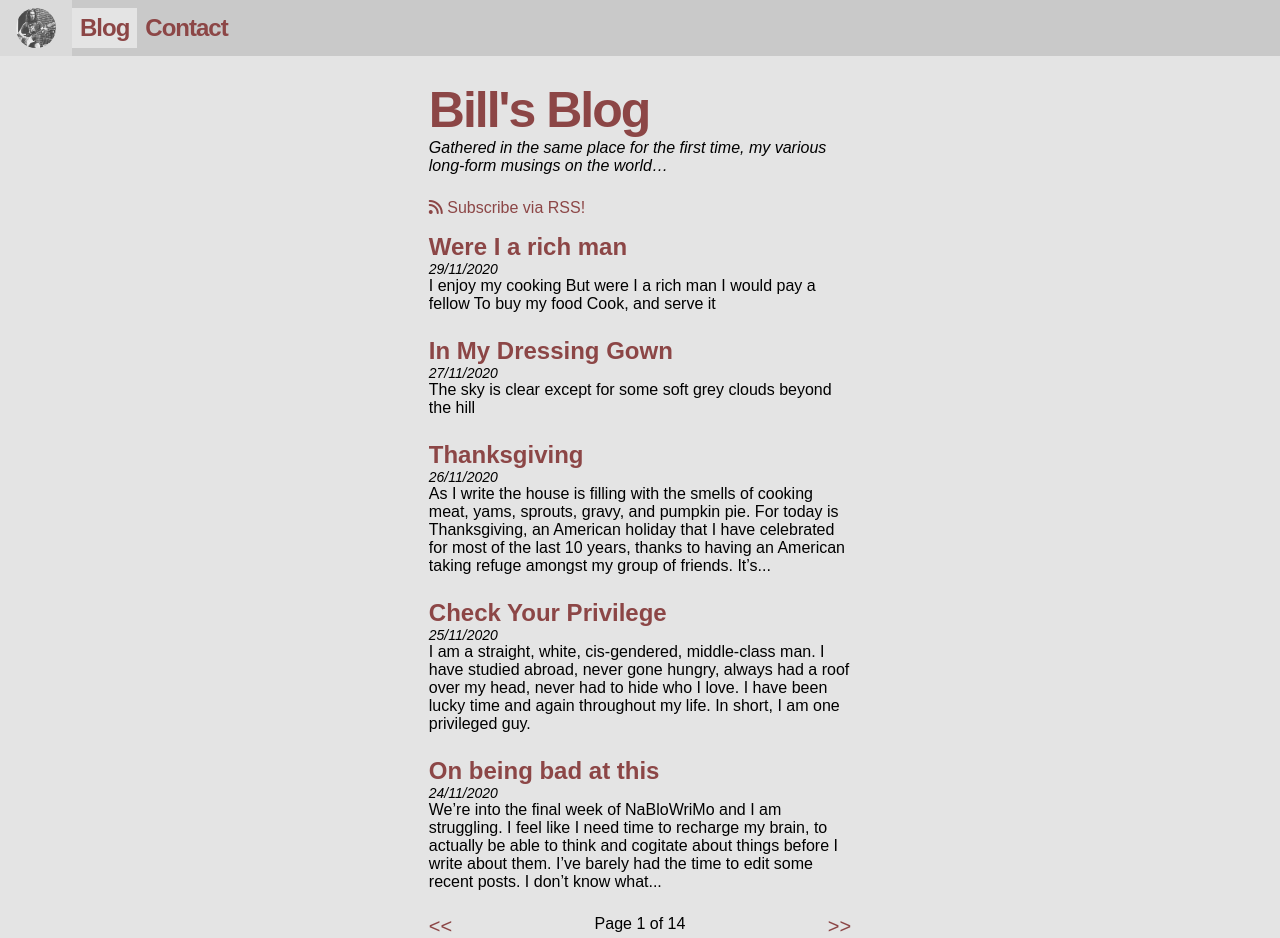
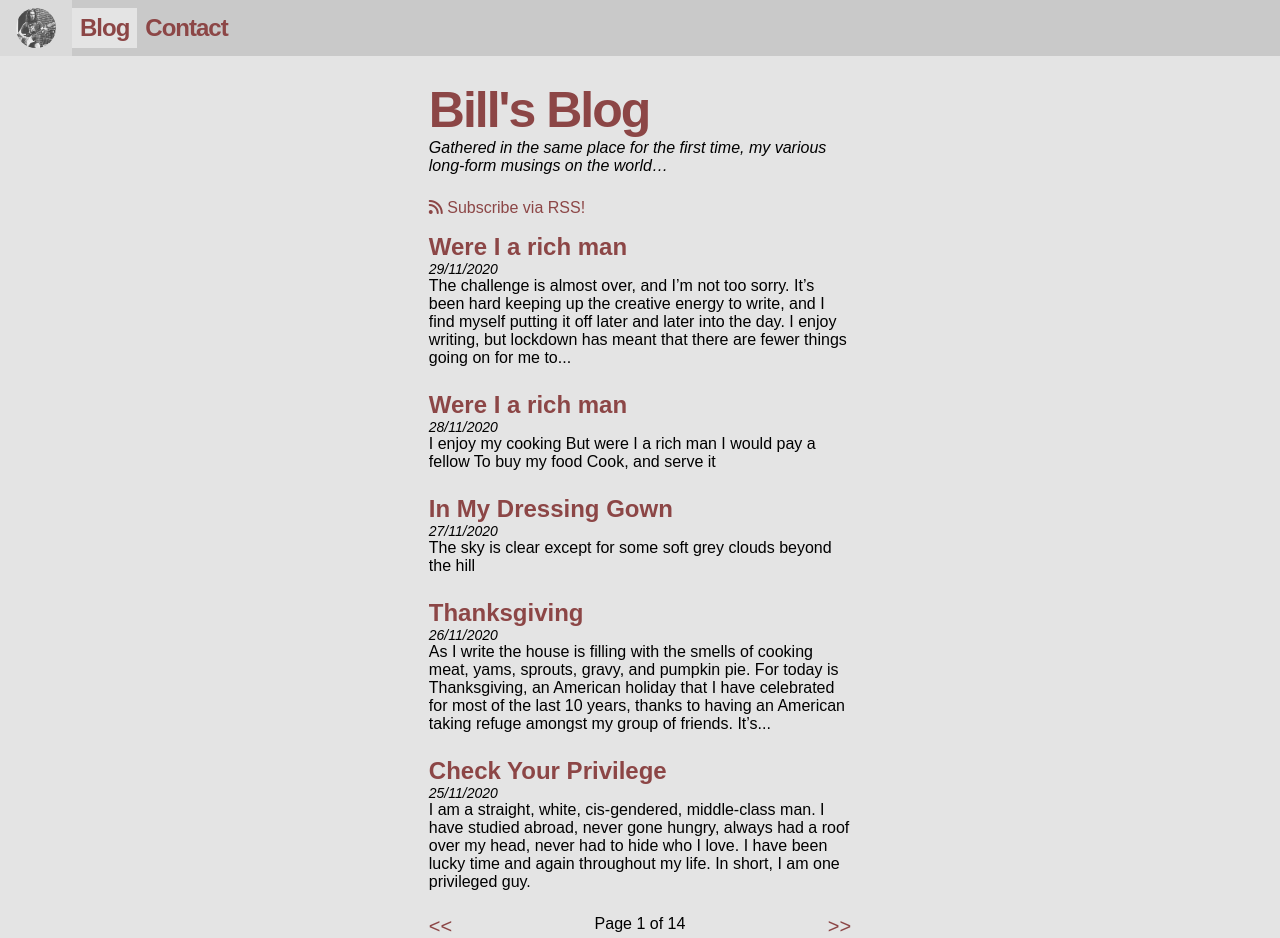
Before and after one commit to bilbodwyer/billodwyer.xyz.github.io, a Jekyll site: the page built from blog/index.html, in a window 1280 px wide. Built offline with Jekyll 4.4.1, drawn with Linux system fonts in a browser that asks for light colours; nearby versions of some CDN libraries; some web fonts are replaced; the list of posts is cut into pages by our own code.

Commit message:
Blog post 29/11/20

```diff
--- /dev/null
+++ b/_posts/2020-11-28-were-i-a-rich-man (copy).md
@@ -0,0 +1,12 @@
+---
+layout: post
+title: 'Were I a rich man'
+date: '2020-11-29'
+author: 'Bill'
+tags: [nablowrimo, timasomo, poetry]
+
+---
+
+The challenge is almost over, and I'm not too sorry. It's been hard keeping up the creative energy to write, and I find myself putting it off later and later into the day. I enjoy writing, but lockdown has meant that there are fewer things going on for me to be able to write about. I don't really have much to say here today.
+
+I've had a most enjoyable four day weekend, however, and do feel very refreshed. I hope that tomorrow I can face the last day of this writing challenge and write a good retrospective.
--- a/_posts/2020-11-28-were-i-a-rich-man.md
+++ b/_posts/2020-11-28-were-i-a-rich-man.md
@@ -1,9 +1,9 @@
 ---
 layout: post
 title: 'Were I a rich man'
-date: '2020-11-29'
+date: '2020-11-28'
 author: 'Bill'
-tags: [nablowrimo, timasomo]
+tags: [nablowrimo, timasomo, poetry]
 image: /assets/images/posts/time.jpg
 ---
 
```
